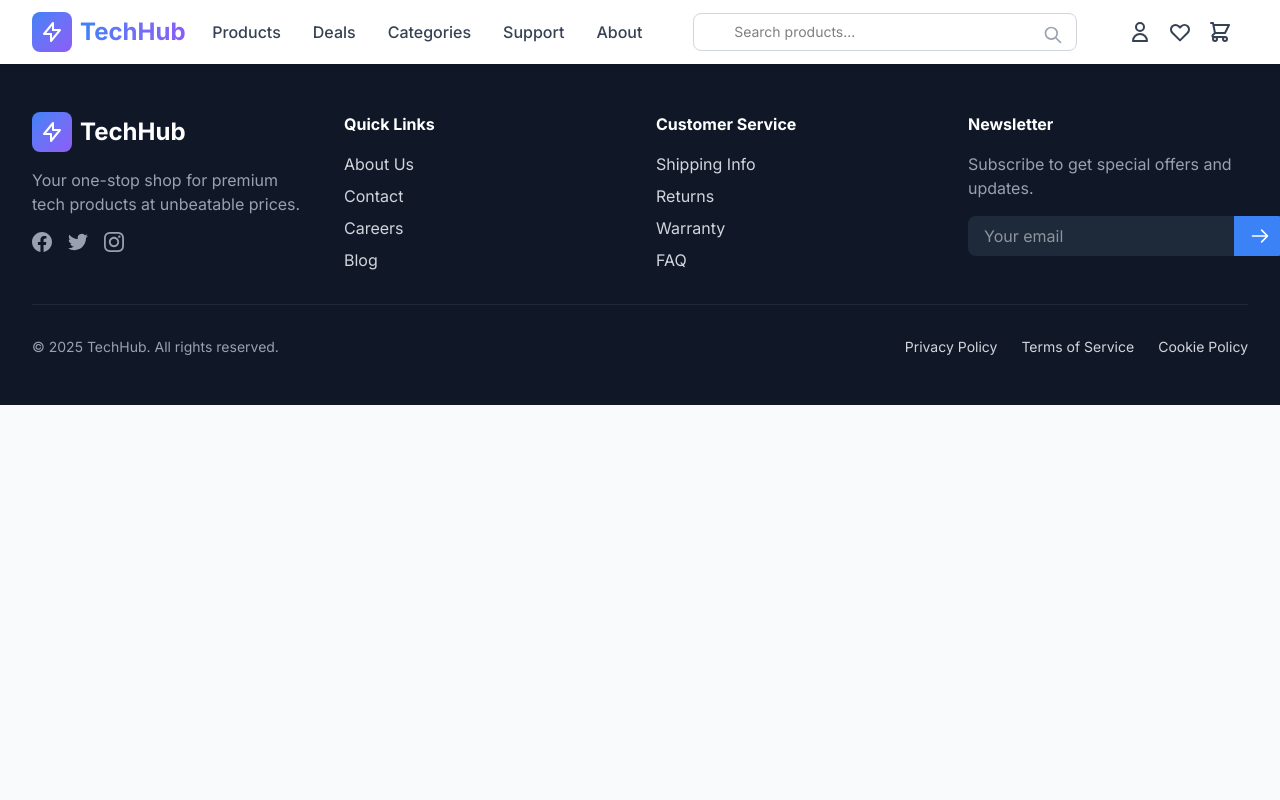
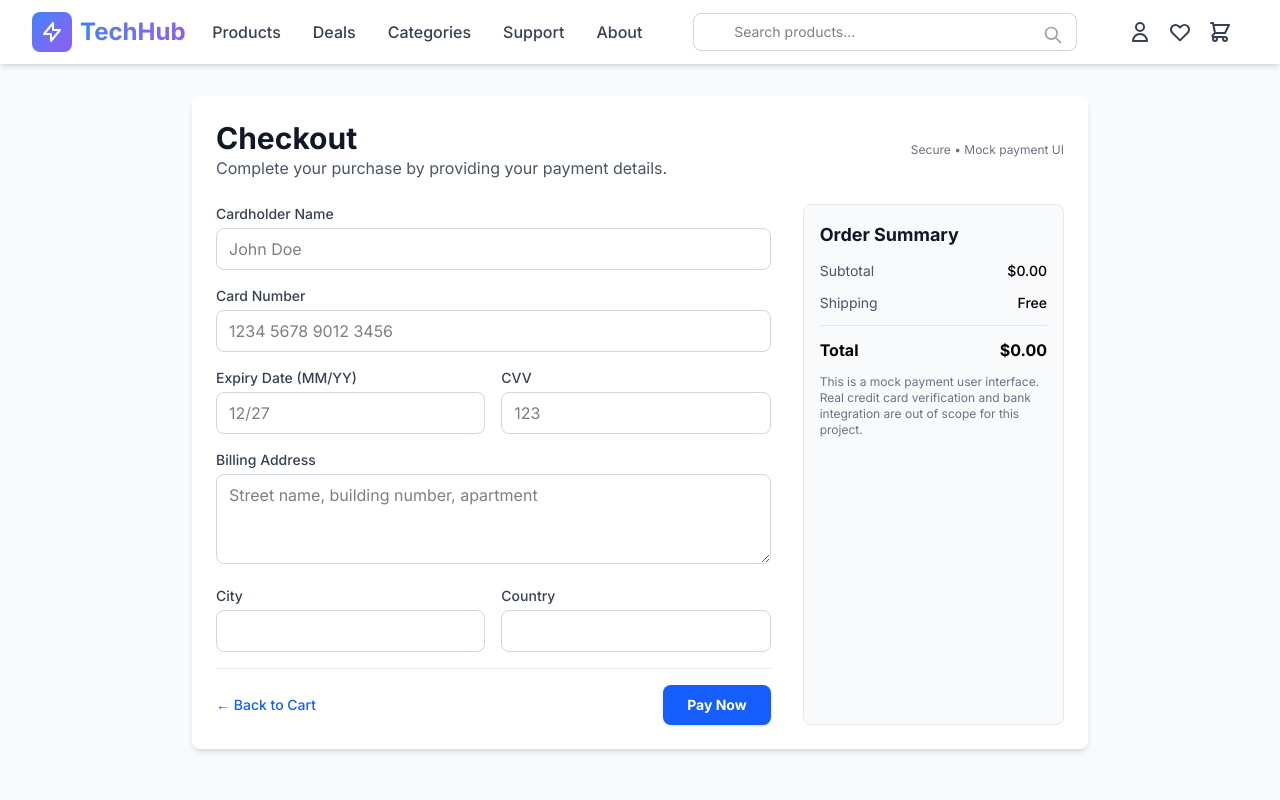
Before and after one commit to osmankantarcioglu/cs308, a React (Vite) app in the folder client/: page /payment in a window 1280 px wide. Shown: the top 800 px of the page. Built offline with nearby package versions, Linux system fonts and the light colour scheme; no server answers.

Commit message:
sprint2-paymentintegration

```diff
--- a/client/src/App.jsx
+++ b/client/src/App.jsx
@@ -14,6 +14,8 @@ import Dashboard from "./pages/Dashboard";
 import Pricing from "./pages/Pricing";
 import Invoices from "./pages/Invoices";
 import SupportAgentPage from "./pages/SupportAgentPage";
+import CheckoutPage from "./pages/CheckoutPage";
+
 export default function App() {
   return (
     <CartProvider>
@@ -33,9 +35,10 @@ export default function App() {
           />
           <Route path="/products" element={<ProductsPage />} />
           <Route path="/basket" element={<BasketPage />} />
+          <Route path="/checkout" element={<CheckoutPage />} />
+          <Route path="/payment" element={<CheckoutPage />} />
           <Route path="/login" element={<LoginPage />} />
           <Route path="/admin" element={<AdminPage />} />
-
           <Route path="/sales" element={<Dashboard />} />
           <Route path="/sales/pricing" element={<Pricing />} />
           <Route path="/sales/invoices" element={<Invoices />} />
--- /dev/null
+++ b/client/src/pages/CheckoutPage.jsx
@@ -0,0 +1,207 @@
+import { useState } from "react";
+import { useLocation, useNavigate, Link } from "react-router-dom";
+
+export default function CheckoutPage() {
+  const navigate = useNavigate();
+  const { state } = useLocation();
+
+  const orderTotal = state?.total ?? 0;
+
+  const [form, setForm] = useState({
+    fullName: "",
+    cardNumber: "",
+    expiry: "",
+    cvv: "",
+    billingAddress: "",
+    city: "",
+    country: "",
+  });
+
+  const handleChange = (e) => {
+    const { name, value } = e.target;
+    setForm((prev) => ({ ...prev, [name]: value }));
+  };
+
+  const handleSubmit = (e) => {
+    e.preventDefault();
+
+    if (!form.fullName || !form.cardNumber || !form.expiry || !form.cvv) {
+      alert("Please fill in all required card details.");
+      return;
+    }
+
+    alert("Payment successful! (Mock payment – UI only)");
+    navigate("/");
+  };
+
+  return (
+    <div className="min-h-screen bg-gray-50 py-8">
+      <div className="max-w-4xl mx-auto bg-white shadow-md rounded-lg p-6 space-y-6">
+        <div className="flex items-center justify-between gap-4">
+          <div>
+            <h1 className="text-2xl md:text-3xl font-bold text-gray-900">
+              Checkout
+            </h1>
+            <p className="text-gray-600 text-sm md:text-base">
+              Complete your purchase by providing your payment details.
+            </p>
+          </div>
+          <span className="hidden sm:inline-block text-xs text-gray-500">
+            Secure • Mock payment UI
+          </span>
+        </div>
+
+        <div className="grid md:grid-cols-3 gap-8">
+          <form
+            onSubmit={handleSubmit}
+            className="md:col-span-2 space-y-4"
+            noValidate
+          >
+            <div>
+              <label className="block text-sm font-medium text-gray-700 mb-1">
+                Cardholder Name
+              </label>
+              <input
+                type="text"
+                name="fullName"
+                value={form.fullName}
+                onChange={handleChange}
+                placeholder="John Doe"
+                className="w-full border border-gray-300 rounded-lg px-3 py-2 focus:outline-none focus:ring-2 focus:ring-blue-500"
+                required
+              />
+            </div>
+
+            <div>
+              <label className="block text-sm font-medium text-gray-700 mb-1">
+                Card Number
+              </label>
+              <input
+                type="text"
+                name="cardNumber"
+                value={form.cardNumber}
+                onChange={handleChange}
+                placeholder="1234 5678 9012 3456"
+                maxLength={19}
+                className="w-full border border-gray-300 rounded-lg px-3 py-2 focus:outline-none focus:ring-2 focus:ring-blue-500"
+                required
+              />
+            </div>
+
+            <div className="grid grid-cols-2 gap-4">
+              <div>
+                <label className="block text-sm font-medium text-gray-700 mb-1">
+                  Expiry Date (MM/YY)
+                </label>
+                <input
+                  type="text"
+                  name="expiry"
+                  value={form.expiry}
+                  onChange={handleChange}
+                  placeholder="12/27"
+                  maxLength={5}
+                  className="w-full border border-gray-300 rounded-lg px-3 py-2 focus:outline-none focus:ring-2 focus:ring-blue-500"
+                  required
+                />
+              </div>
+              <div>
+                <label className="block text-sm font-medium text-gray-700 mb-1">
+                  CVV
+                </label>
+                <input
+                  type="password"
+                  name="cvv"
+                  value={form.cvv}
+                  onChange={handleChange}
+                  placeholder="123"
+                  maxLength={4}
+                  className="w-full border border-gray-300 rounded-lg px-3 py-2 focus:outline-none focus:ring-2 focus:ring-blue-500"
+                  required
+                />
+              </div>
+            </div>
+
+            <div>
+              <label className="block text-sm font-medium text-gray-700 mb-1">
+                Billing Address
+              </label>
+              <textarea
+                name="billingAddress"
+                value={form.billingAddress}
+                onChange={handleChange}
+                rows={3}
+                placeholder="Street name, building number, apartment"
+                className="w-full border border-gray-300 rounded-lg px-3 py-2 focus:outline-none focus:ring-2 focus:ring-blue-500"
+              />
+            </div>
+
+            <div className="grid grid-cols-2 gap-4">
+              <div>
+                <label className="block text-sm font-medium text-gray-700 mb-1">
+                  City
+                </label>
+                <input
+                  type="text"
+                  name="city"
+                  value={form.city}
+                  onChange={handleChange}
+                  className="w-full border border-gray-300 rounded-lg px-3 py-2 focus:outline-none focus:ring-2 focus:ring-blue-500"
+                />
+              </div>
+              <div>
+                <label className="block text-sm font-medium text-gray-700 mb-1">
+                  Country
+                </label>
+                <input
+                  type="text"
+                  name="country"
+                  value={form.country}
+                  onChange={handleChange}
+                  className="w-full border border-gray-300 rounded-lg px-3 py-2 focus:outline-none focus:ring-2 focus:ring-blue-500"
+                />
+              </div>
+            </div>
+
+            <div className="flex items-center justify-between pt-4 border-t border-gray-200 mt-4">
+              <Link
+                to="/basket"
+                className="text-sm text-blue-600 hover:text-blue-700 font-medium"
+              >
+                ← Back to Cart
+              </Link>
+              <button
+                type="submit"
+                className="px-6 py-2.5 rounded-lg bg-blue-600 hover:bg-blue-700 text-white text-sm font-semibold shadow-sm"
+              >
+                Pay Now
+              </button>
+            </div>
+          </form>
+
+          <aside className="md:col-span-1 border border-gray-200 rounded-lg p-4 bg-gray-50 space-y-3">
+            <h2 className="text-lg font-semibold text-gray-900">
+              Order Summary
+            </h2>
+            <div className="flex items-center justify-between text-sm">
+              <span className="text-gray-600">Subtotal</span>
+              <span className="font-medium">${orderTotal.toFixed(2)}</span>
+            </div>
+            <div className="flex items-center justify-between text-sm">
+              <span className="text-gray-600">Shipping</span>
+              <span className="font-medium">Free</span>
+            </div>
+            <div className="border-t border-gray-200 pt-3 flex items-center justify-between font-semibold">
+              <span>Total</span>
+              <span>${orderTotal.toFixed(2)}</span>
+            </div>
+            <p className="text-xs text-gray-500">
+              This is a mock payment user interface. Real credit card
+              verification and bank integration are out of scope for this
+              project.
+            </p>
+          </aside>
+        </div>
+      </div>
+    </div>
+  );
+}
```
Also changed, not shown: client/src/pages/BasketPage.jsx (+75 -22 lines), 1 other file (tests, documents, lock files or other folders).
